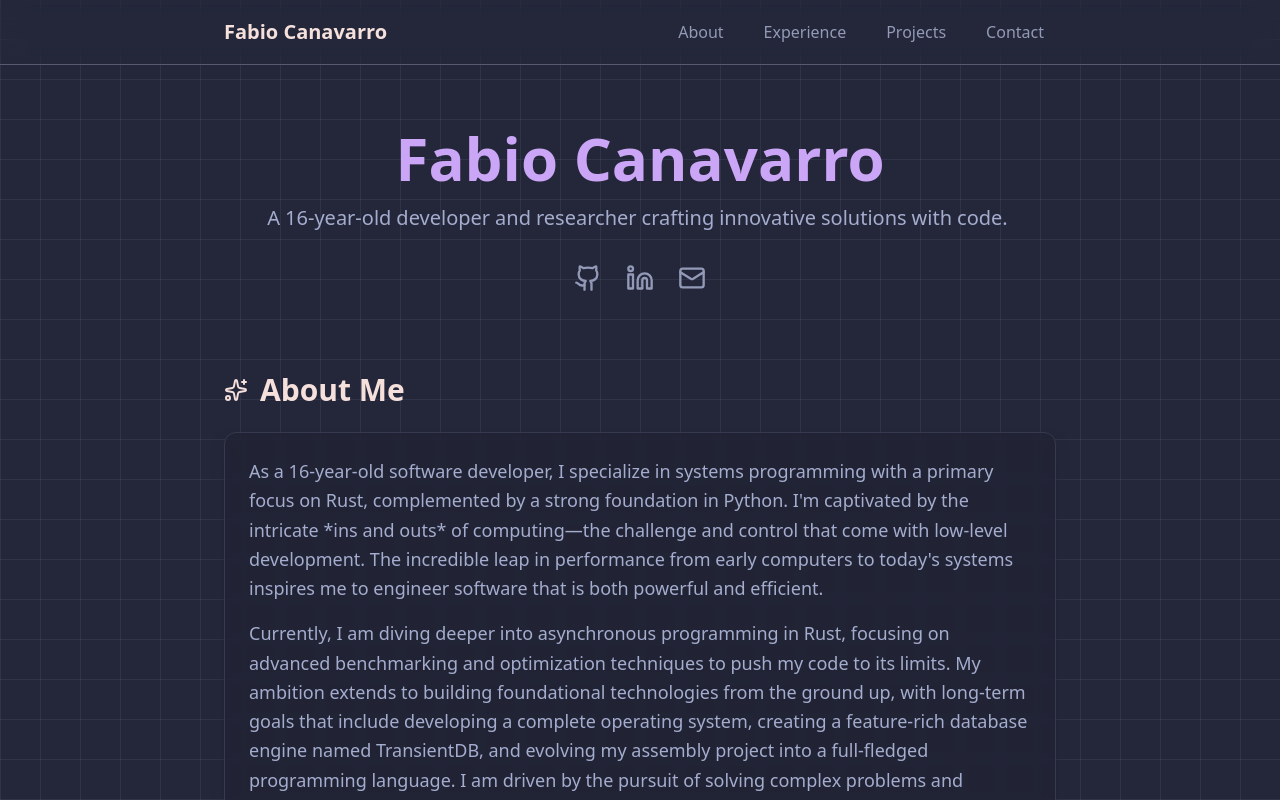
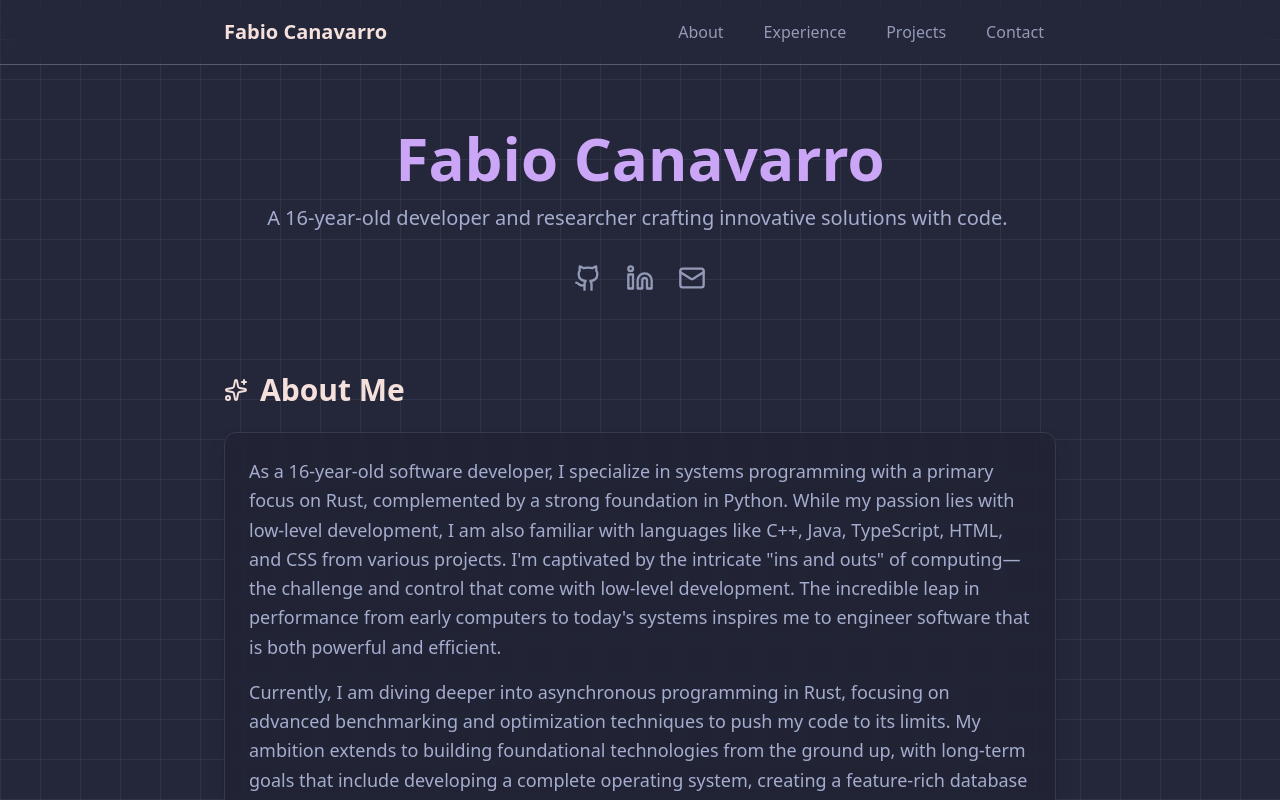
Before and after one commit to FabioCanavarro/portfolio, a Next.js app: page / in a window 1280 px wide. Shown: the top 800 px of the page. Built offline with nearby package versions, Linux system fonts and the light colour scheme.

Commit message:
Switched the * to &quot; and changed the about section to describe familiarity with some languages

```diff
--- a/src/app/_components/main-body.tsx
+++ b/src/app/_components/main-body.tsx
@@ -131,7 +131,7 @@ const MainBody = () => {
             <h2 className="text-3xl font-bold mb-6 text-rosewater flex items-center"><Sparkles className="w-6 h-6 mr-3"/>About Me</h2>
             <div className="space-y-4 text-subtext0 text-lg leading-relaxed bg-crust/50 p-6 rounded-xl border border-surface0 backdrop-blur-sm shadow-lg shadow-crust/50">
               <p>
-                As a 16-year-old software developer, I specialize in systems programming with a primary focus on Rust, complemented by a strong foundation in Python. I&apos;m captivated by the intricate *ins and outs* of computing—the challenge and control that come with low-level development. The incredible leap in performance from early computers to today&apos;s systems inspires me to engineer software that is both powerful and efficient.
+                As a 16-year-old software developer, I specialize in systems programming with a primary focus on Rust, complemented by a strong foundation in Python. While my passion lies with low-level development, I am also familiar with languages like C++, Java, TypeScript, HTML, and CSS from various projects. I&apos;m captivated by the intricate &quot;ins and outs&quot; of computing—the challenge and control that come with low-level development. The incredible leap in performance from early computers to today&apos;s systems inspires me to engineer software that is both powerful and efficient.
               </p>
               <p>
                 Currently, I am diving deeper into asynchronous programming in Rust, focusing on advanced benchmarking and optimization techniques to push my code to its limits. My ambition extends to building foundational technologies from the ground up, with long-term goals that include developing a complete operating system, creating a feature-rich database engine named TransientDB, and evolving my assembly project into a full-fledged programming language. I am driven by the pursuit of solving complex problems and engineering the robust, high-performance systems of the future.
```
